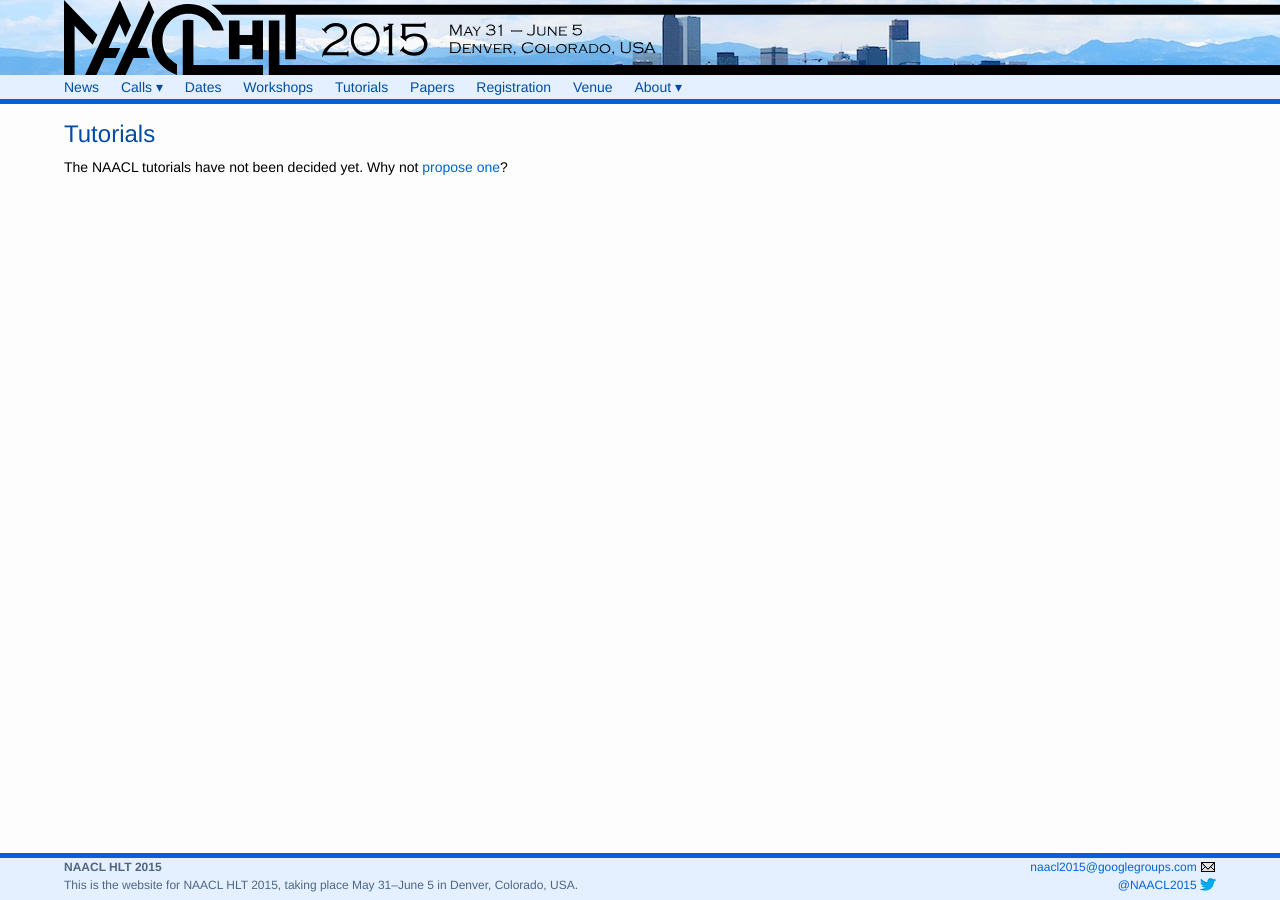
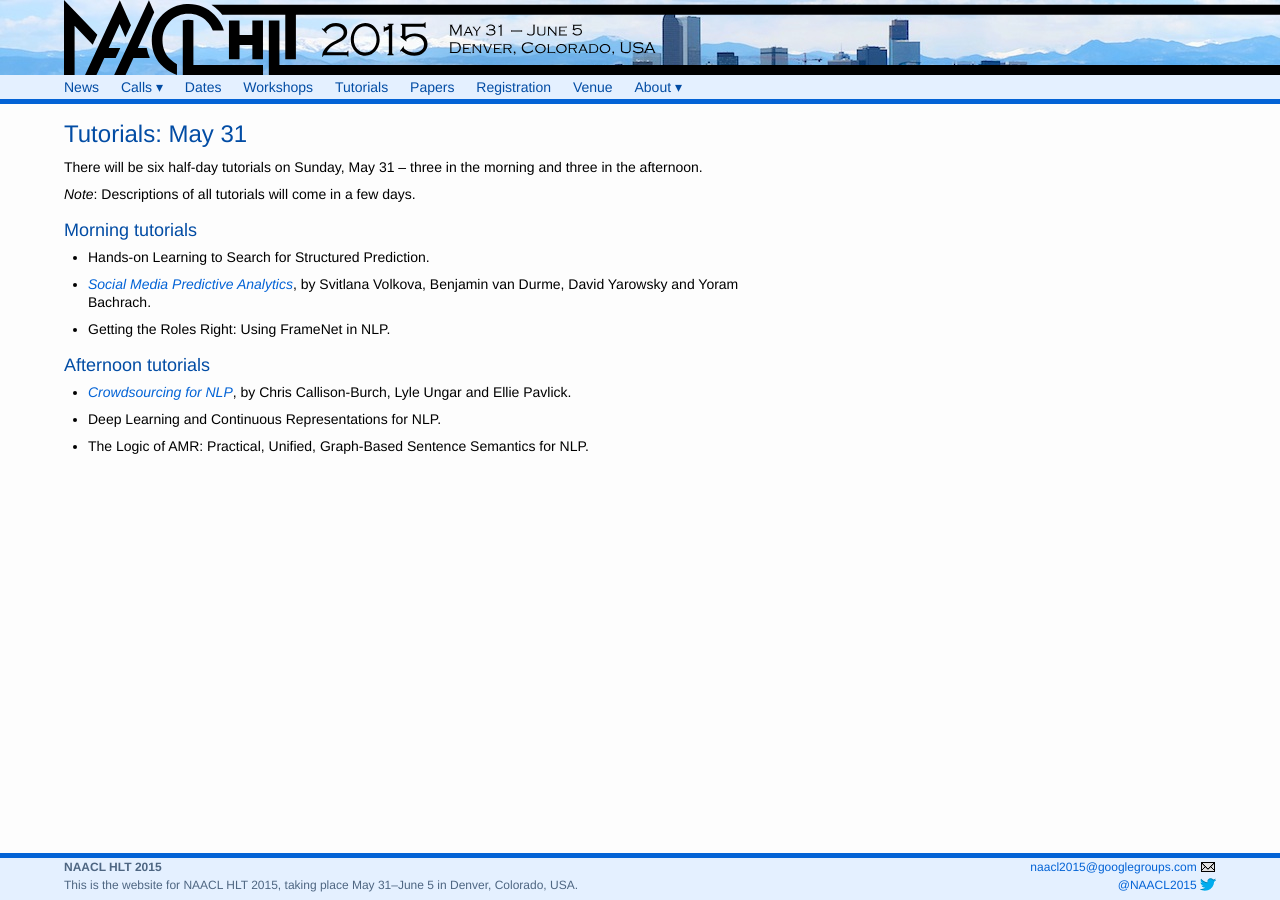
Before and after one commit to naacl-org/naacl-hlt-2015, a Jekyll site: the page built from tutorials.md, in a window 1280 px wide. Built offline with Jekyll 4.4.1, drawn with Linux system fonts in a browser that asks for light colours.

Commit message:
Tutorials

```diff
--- a/tutorials.md
+++ b/tutorials.md
@@ -1,7 +1,27 @@
 ---
-title: Tutorials
+title: Tutorials, May 31
 ---
 
-# Tutorials
+# Tutorials: May 31
 
-The NAACL tutorials have not been decided yet. Why not [propose one](call-for-tutorials.html)?
+There will be six half-day tutorials on Sunday, May 31 – three in the morning and three in the afternoon.
+
+*Note*: Descriptions of all tutorials will come in a few days.
+
+## Morning tutorials
+
+- Hands-on Learning to Search for Structured Prediction.
+
+- [*Social Media Predictive Analytics*](tutorial-social-media.html),
+by Svitlana Volkova, Benjamin van Durme, David Yarowsky and Yoram Bachrach.
+
+- Getting the Roles Right: Using FrameNet in NLP.
+
+## Afternoon tutorials
+
+- [*Crowdsourcing for NLP*](tutorial-crowdsourcing.html),
+by Chris Callison-Burch, Lyle Ungar and Ellie Pavlick.
+
+- Deep Learning and Continuous Representations for NLP.
+
+- The Logic of AMR: Practical, Unified, Graph-Based Sentence Semantics for NLP.
```
Also changed, not shown: _posts/2015-03-09-accepted-tutorials.md (added, +6 -0 lines), tutorial-crowdsourcing.md (added, +50 -0 lines), tutorial-social-media.md (added, +132 -0 lines).
